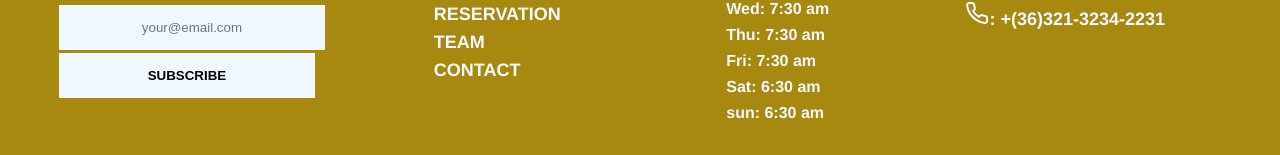
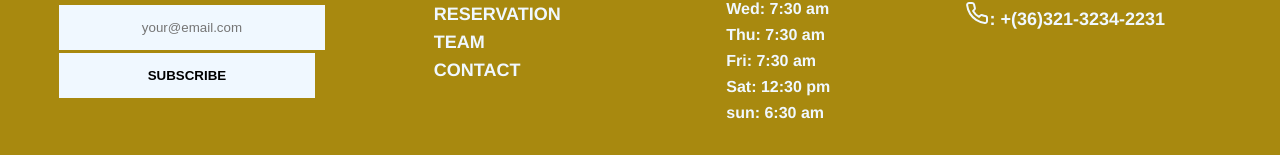
Before and after one commit to eevan7a9/freshmeat-restaurant-e7a9, a Vue app in the folder frontend-restaurant/: page /#/ in a window 1280 px wide. Shown: the part 7977-8132 px from the top of the page. Built offline with nearby package versions, Linux system fonts and the light colour scheme.

Commit message:
change time saturday

```diff
--- a/frontend-restaurant/src/components/Footer.vue
+++ b/frontend-restaurant/src/components/Footer.vue
@@ -26,7 +26,7 @@
         <li>Wed: 7:30 am</li>
         <li>Thu: 7:30 am</li>
         <li>Fri: 7:30 am</li>
-        <li>Sat: 6:30 am</li>
+        <li>Sat: 12:30 pm</li>
         <li>sun: 6:30 am</li>
       </ul>
     </div>
```
